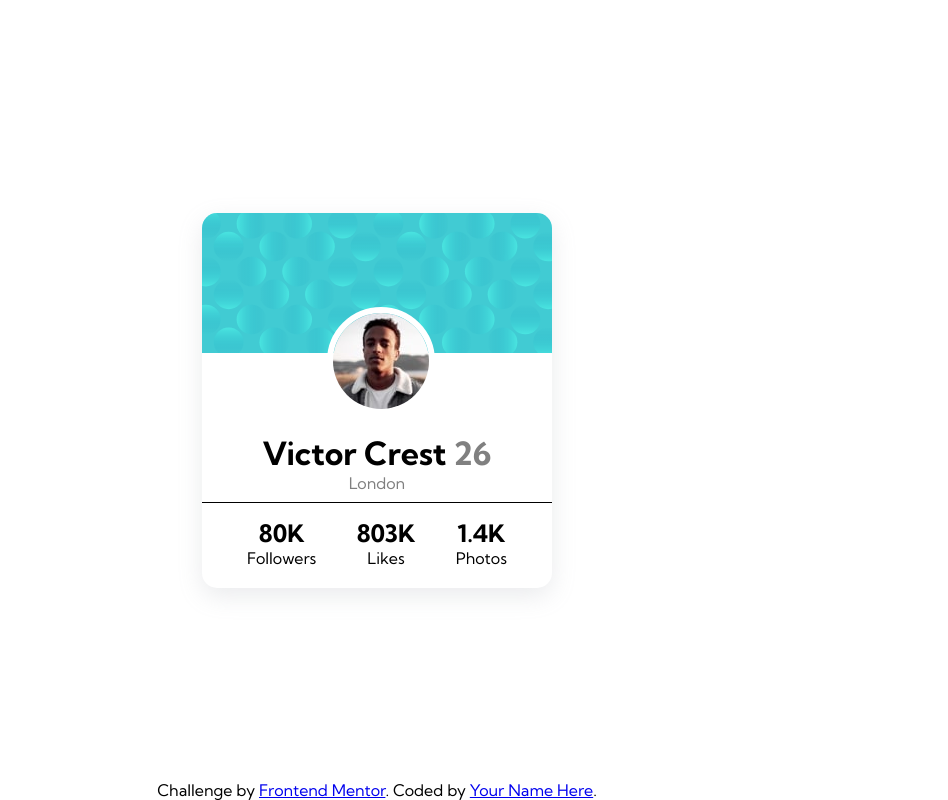
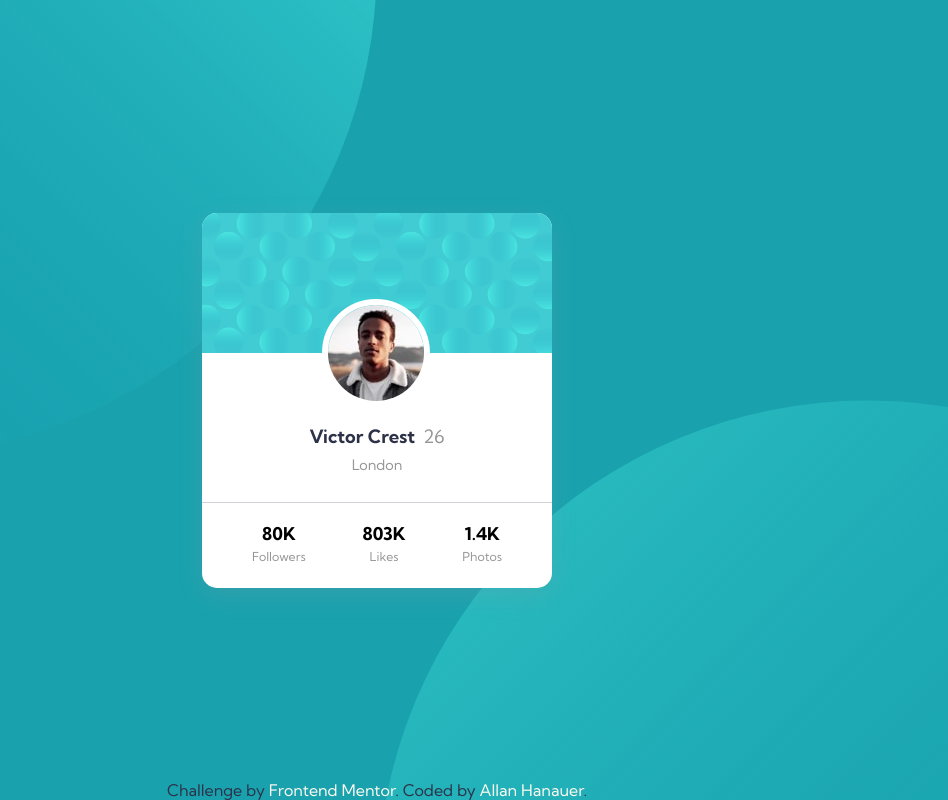
Before and after one commit to allan-hanauer/profile-card-component-main, a plain HTML site: page index.html in a window 1280 px wide. Shown: the whole page, without its empty margins (263-1211 px from the left). Drawn offline with Linux system fonts and the light colour scheme.

Commit message:
completed commit

```diff
--- a/index.html
+++ b/index.html
@@ -35,24 +35,36 @@
       </div>
       <section class="ccard__description">
         <div class="ccard__description-box">
-          <h2>80K</h2>
-          <p>Followers</p>
+          <h2 class="ccard__description-box-title">80K</h2>
+          <p class="ccard__description-box-paragh">Followers</p>
         </div>
         <div class="ccard__description-box">
-          <h2>803K</h2>
-          <p>Likes</p>
+          <h2 class="ccard__description-box-title">803K</h2>
+          <p class="ccard__description-box-paragh">Likes</p>
         </div>
         <div class="ccard__description-box">
-          <h2>1.4K</h2>
-          <p>Photos</p>
+          <h2 class="ccard__description-box-title">1.4K</h2>
+          <p class="ccard__description-box-paragh">Photos</p>
         </div>
       </section>
     </main>
+    <div class="pattern">
+      <img
+        src="./images/bg-pattern-top.svg"
+        class="pattern__top"
+        alt="top-bg-pattern"
+      />
+      <img
+        src="./images/bg-pattern-bottom.svg"
+        class="pattern__bottom"
+        alt="top-bh-pattern"
+      />
+    </div>
     <div class="attribution">
       Challenge by
       <a href="https://www.frontendmentor.io?ref=challenge" target="_blank"
         >Frontend Mentor</a
-      >. Coded by <a href="#">Your Name Here</a>.
+      >. Coded by <a href="#">Allan Hanauer</a>.
     </div>
   </body>
 </html>
--- a/style.css
+++ b/style.css
@@ -5,64 +5,125 @@
   box-sizing: border-box;
   font-family: "Kumbh Sans";
 }
+:root {
+  --clr-primary: hsl(185, 75%, 39%);
+  --clr-secundary: hsl(227, 10%, 46%);
+  --clr-text-primary: hsl(229, 23%, 23%);
+  --clr-text-secundary: hsl(0, 0%, 59%);
+}
 body {
   display: grid;
   flex-direction: column;
+  justify-content: center;
   align-items: center;
   width: 100%;
   height: 100vh;
+  background: var(--clr-primary);
 }
 .ccard {
-  justify-self: center;
+  animation: ress ease-out 1s;
   width: 350px;
   height: 375px;
   border-radius: 15px;
   overflow: hidden;
+  background-color: #ffffff;
   box-shadow: rgba(149, 157, 165, 0.2) 0px 8px 24px;
 }
+
 .ccard__image-bg {
   width: 100%;
 }
 
 .ccard__image-profile {
   position: absolute;
-  margin-left: 125px;
-  margin-top: -50px;
-  border: 6px solid white;
+  margin-left: 120px;
+  margin-top: -58px;
+  border: 6px solid #ffffff;
   border-radius: 50%;
   align-self: baseline;
   justify-self: flex-start;
+  transition: 1s;
+}
+.ccard__image-profile:hover {
+  transform: scale(1.1);
 }
 .ccard__profile {
   display: flex;
   flex-direction: column;
   height: 146px;
-  border-bottom: 1px solid black;
+  border-bottom: 1px solid hsl(227, 10%, 46%, 0.3);
 }
 .ccard__profile-title {
-  margin-top: 76px;
+  font-size: 1.15rem;
+  margin-top: 68px;
   align-self: center;
+  color: var(--clr-text-primary);
+  font-weight: 700;
 }
 .ccard__profile-paragh {
   align-self: center;
-  color: gray;
+  margin-top: 8px;
+  font-size: 0.9rem;
+  color: var(--clr-text-secundary);
 }
 .ccard__profile-title-sub {
-  color: gray;
+  margin-left: 4px;
+  font-weight: 400;
+  color: var(--clr-text-secundary);
 }
 .ccard__description {
   display: flex;
   justify-content: space-between;
-  padding: 15px 45px;
+  padding: 20px 50px;
 }
 .ccard__description-box {
   display: flex;
   flex-direction: column;
   align-items: center;
 }
+.ccard__description-box-title {
+  font-size: 1.1rem;
+}
+.ccard__description-box-paragh {
+  margin-top: 5px;
+  font-size: 0.775rem;
+  color: var(--clr-text-secundary);
+}
+.pattern {
+  width: 100%;
+  height: 100vh;
+  position: absolute;
+  z-index: -1;
+}
+.pattern__top {
+  right: 50%;
+  bottom: 43%;
+  position: fixed;
+  animation: ress ease-in-out 0.5s;
+}
 
+.pattern__bottom {
+  top: 50%;
+  left: 50%;
+  position: fixed;
+  animation: ress ease-in-out 0.5s;
+}
 .attribution {
+  color: var(--clr-text-primary);
   position: absolute;
   align-self: end;
   justify-self: center;
 }
+.attribution a {
+  color: #fffaf0;
+  text-decoration: none;
+}
+
+@keyframes ress {
+  0% {
+    transform: translateX(-30px);
+  }
+  100% {
+    transform: scale(1);
+  }
+}
```
